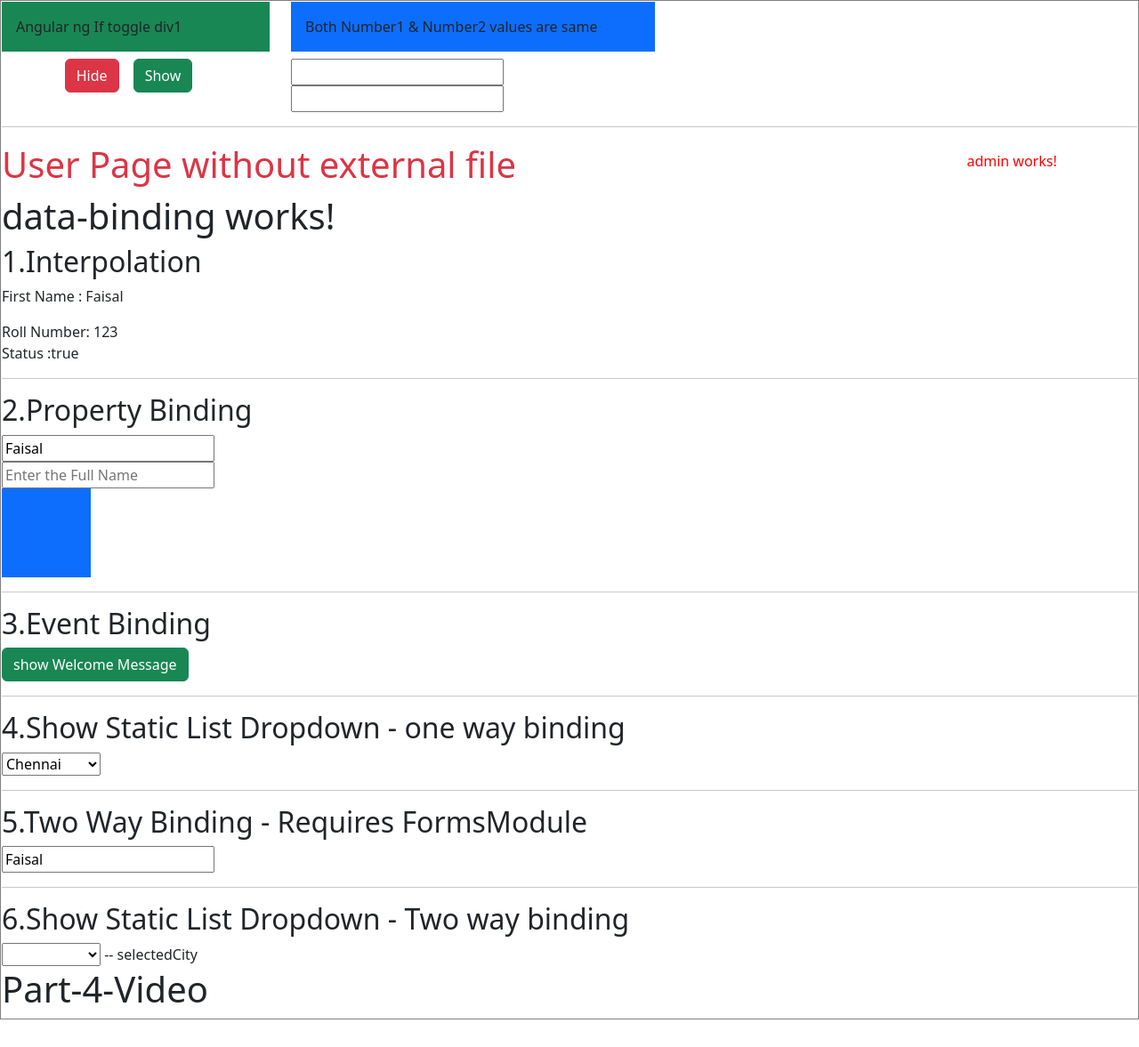
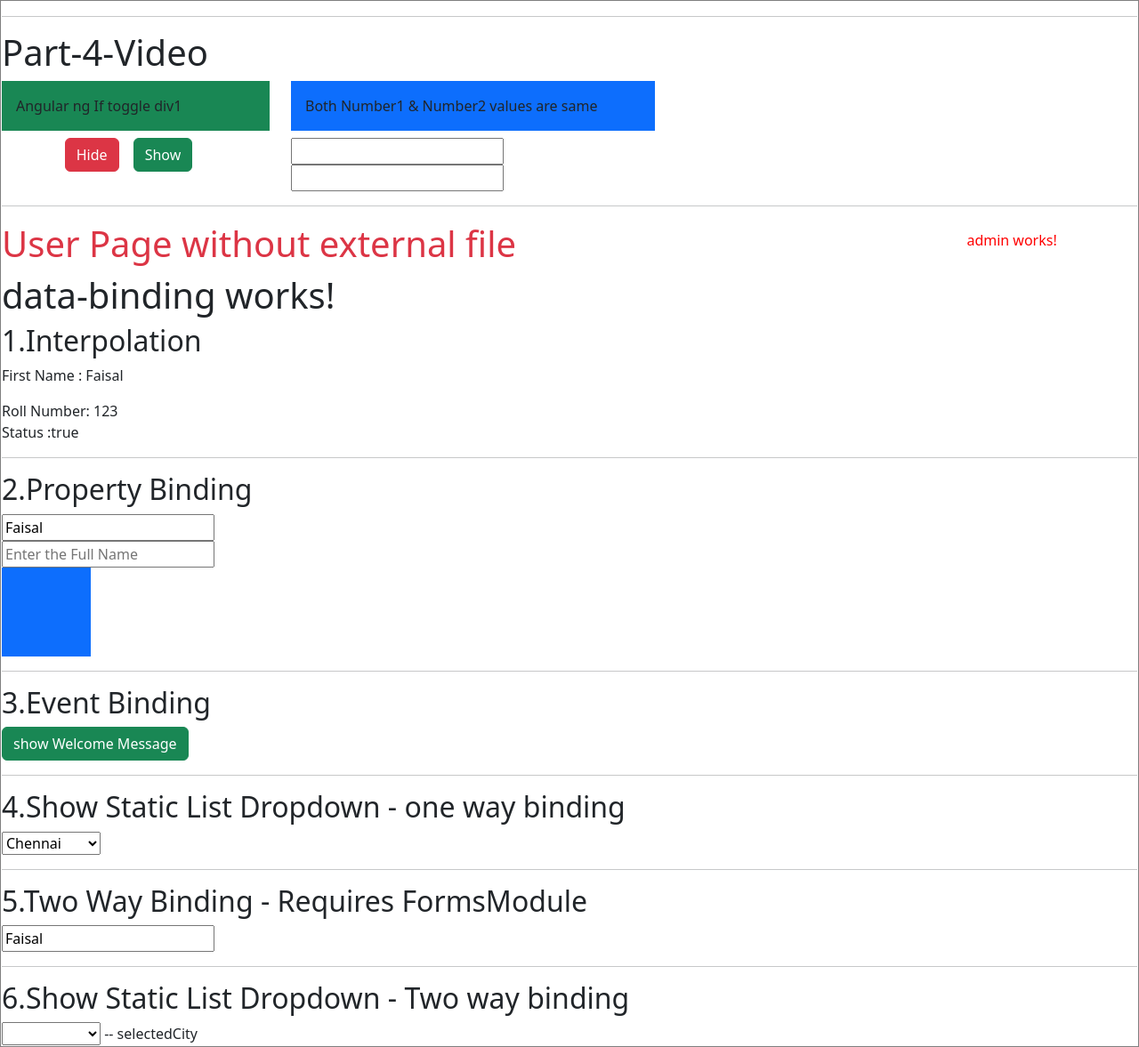
Before and after one commit to moh-faisal85/AngularJS, an Angular app in the folder Training.Angular19.Project/: page / in a window 1280 px wide. Shown: the whole page at 89% size. Before the commit the page ends 1146 px from the top, so only its background shows below. Built offline with nearby package versions, Linux system fonts and the light colour scheme.

Commit message:
Part-4: Angular 19-Stuctural Directive - ngIf - Simple - Show / Hide Div based on TWO Values-Formatted

```diff
--- a/Training.Angular19.Project/src/app/app.component.html
+++ b/Training.Angular19.Project/src/app/app.component.html
@@ -25,9 +25,7 @@
           <app-data-binding> </app-data-binding>
         </td>
       </tr>
-      <tr>
-        <td colspan="2"><h1>Part-4-Video</h1>
-        </td>
+
 
     </table>
   </div>
--- a/Training.Angular19.Project/src/app/components/ng-if/ng-if.component.html
+++ b/Training.Angular19.Project/src/app/components/ng-if/ng-if.component.html
@@ -1,3 +1,6 @@
+
+<hr/>
+<h1>Part-4-Video</h1>
 
 <div class="row">
     <div class="col-3">
```
